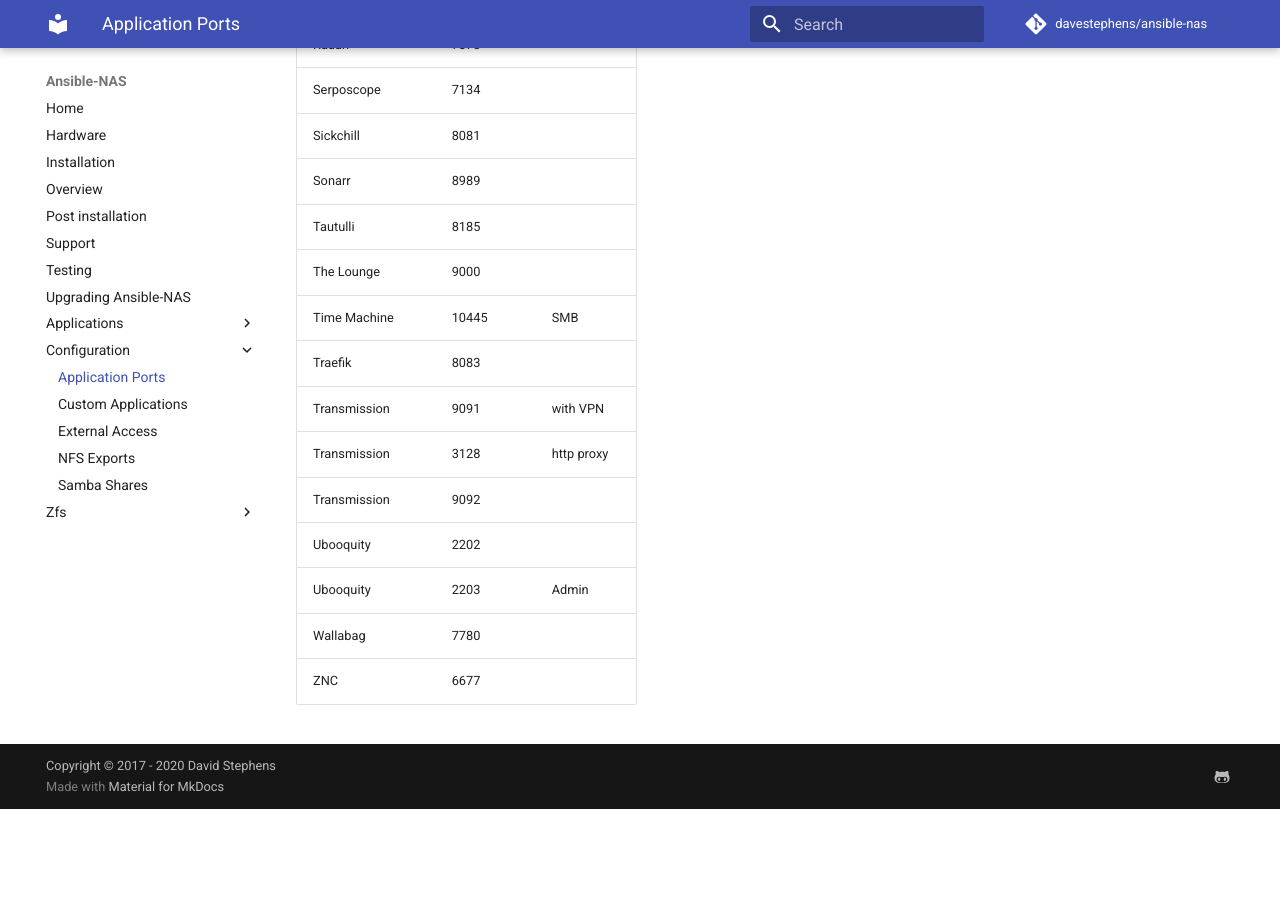
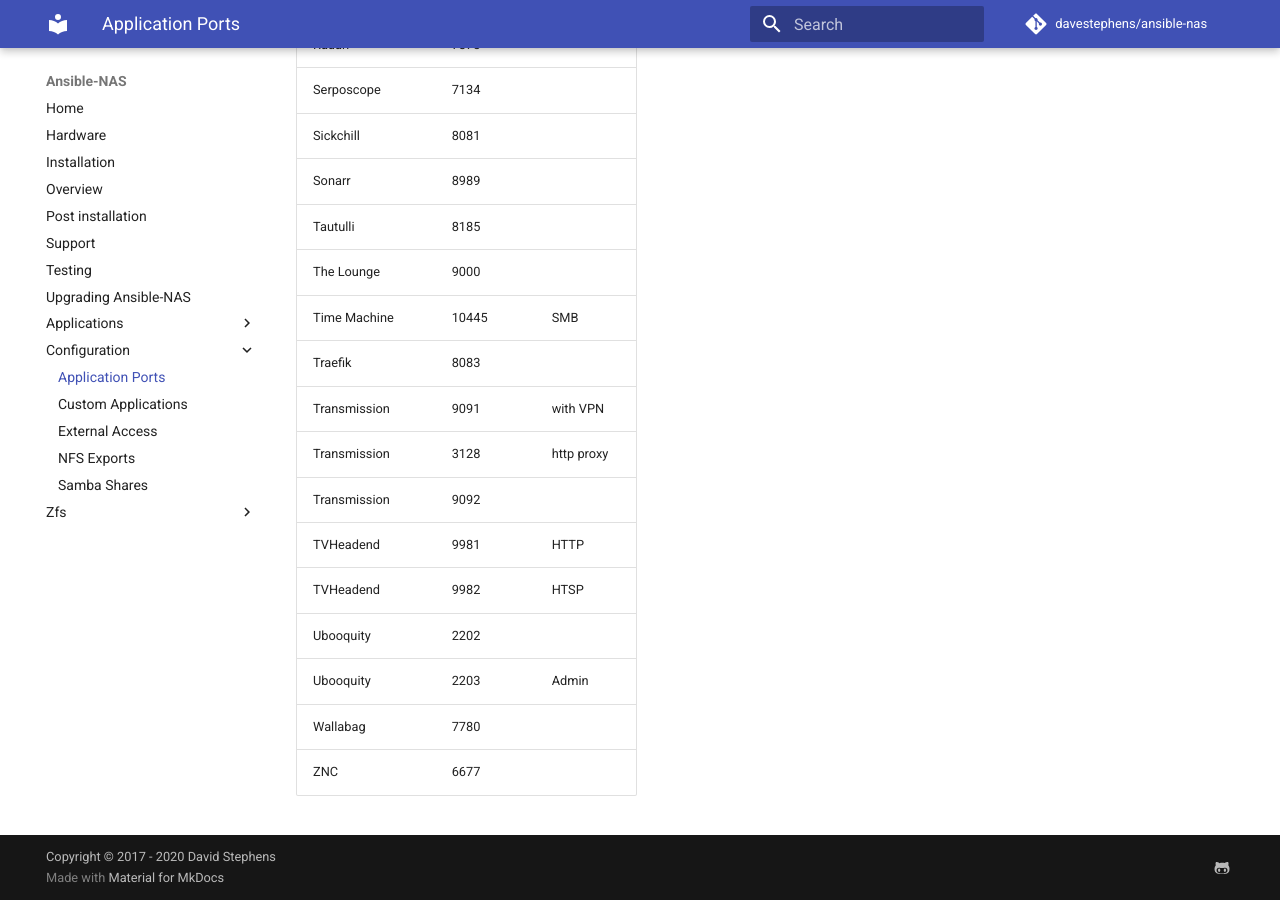
Before and after one commit to davestephens/ansible-nas, an MkDocs documentation site: the page built from docs/configuration/application_ports.md, in a window 1280 px wide and 900 px high, scrolled down 2200 px. Built offline with MkDocs 1.6.1 and Material for MkDocs 9.7.7, drawn with Linux system fonts in a browser that asks for light colours; comment, search, counter and statistics services are not loaded; before the commit the page ends 3009 px from its top, so only the background shows below that.

Commit message:
Add missing docs and traefik certificate config

```diff
--- a/docs/configuration/application_ports.md
+++ b/docs/configuration/application_ports.md
@@ -58,6 +58,8 @@ By default, applications can be found on the ports listed below.
 | Transmission    | 9091   | with VPN     |
 | Transmission    | 3128   | http proxy   |
 | Transmission    | 9092   |              |
+| TVHeadend       | 9981   | HTTP         |
+| TVHeadend       | 9982   | HTSP         |
 | Ubooquity       | 2202   |              |
 | Ubooquity       | 2203   | Admin        |
 | Wallabag        | 7780   |              |
```
Also changed, not shown: README.md (+1 -0 lines), 1 other file.
